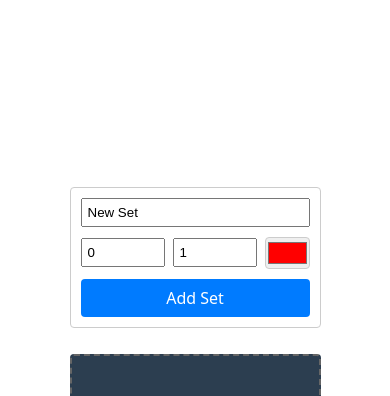
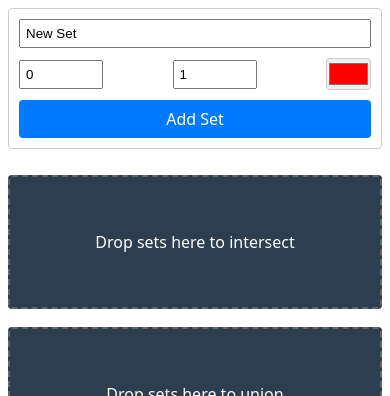
Before and after one commit to edwarhman/sets-theory-playground, a React (Vite) app: page / in a window 390 px wide. Shown: the top 396 px of the page. Built offline with nearby package versions, Linux system fonts and the light colour scheme.

Commit message:
Enhance scrollbar styles and improve layout responsiveness in editor and drop zone components

```diff
--- a/src/App.css
+++ b/src/App.css
@@ -75,6 +75,28 @@
   gap: 10px;
   min-width: 260px;
   box-sizing: border-box;
+  max-height: calc(100vh - 5rem);
+  overflow-y: auto;
+  scrollbar-width: thin;
+  scrollbar-color: #888 #f1f1f1;
+}
+
+.editor-column::-webkit-scrollbar {
+  width: 8px;
+}
+
+.editor-column::-webkit-scrollbar-track {
+  background: #f1f1f1;
+  border-radius: 4px;
+}
+
+.editor-column::-webkit-scrollbar-thumb {
+  background: #888;
+  border-radius: 4px;
+}
+
+.editor-column::-webkit-scrollbar-thumb:hover {
+  background: #555;
 }
 
 .sets-list {
@@ -241,6 +263,7 @@
   .editor-column {
     min-width: auto;
     gap: 8px;
+    max-height: calc(100vh - 1rem);
   }
 
   .plot-container {
@@ -288,6 +311,10 @@
     gap: 8px;
   }
 
+  .editor-column {
+    max-height: calc(100vh - 1rem);
+  }
+
   .drop-zone {
     padding: 15px;
     min-height: 100px;
--- a/src/index.css
+++ b/src/index.css
@@ -24,7 +24,6 @@ a:hover {
 
 body {
   margin: 0;
-  display: flex;
   place-items: center;
   min-width: 320px;
   min-height: 100vh;
```
Lines whose indentation alone changed are shown as unchanged.
